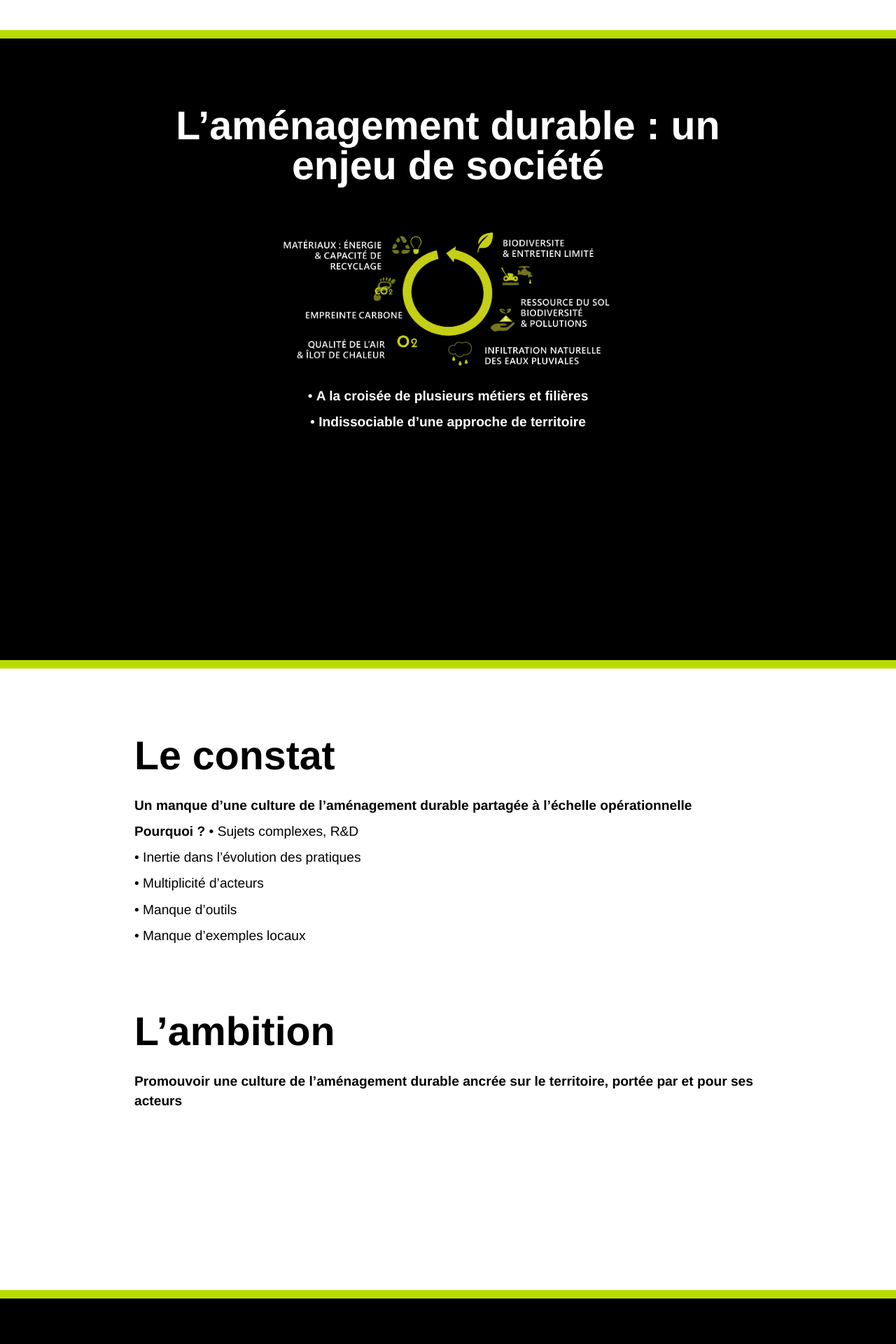
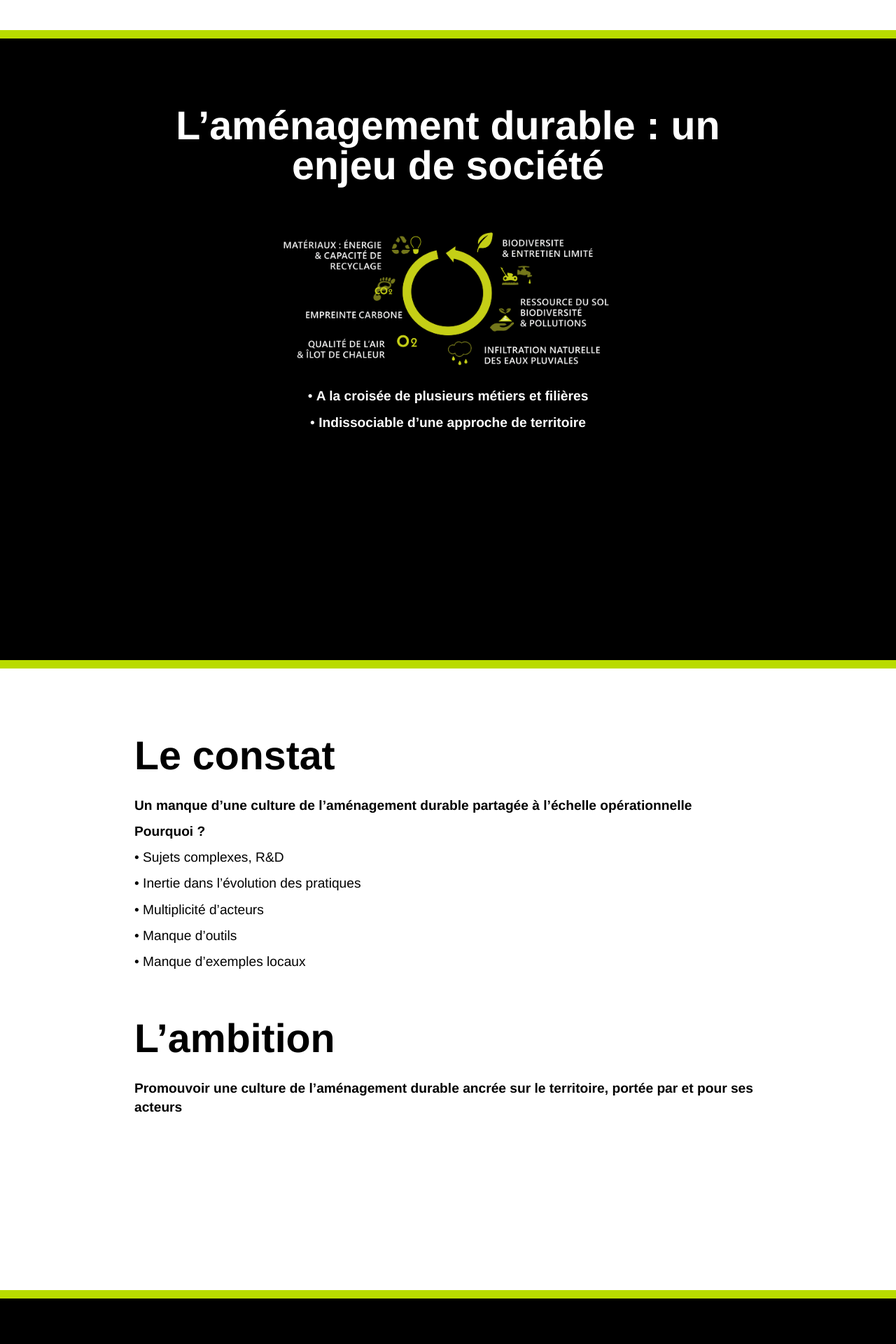
Before and after one commit to pierrenault/hopdurable.github.io, a Jekyll site: the page built from index.md, in a window 1280 px wide. Shown: the part 857-2777 px from the top of the page at 70% size. Built offline with Jekyll 4.4.1, drawn with Linux system fonts in a browser that asks for light colours; comment, search, counter and statistics services are not loaded.

Commit message:
Update index.md

```diff
--- a/index.md
+++ b/index.md
@@ -20,7 +20,7 @@
 
 <section markdown="1" class="center">
 # L'aménagement durable : un enjeu de société
-<img src="assets/images/amenagement-durable-schema.svg">
+<img src="assets/images/amenagement-durable-schema2.svg">
 <br>
 
 • **A la croisée de plusieurs métiers et filières**
@@ -37,6 +37,7 @@
 **Un manque d’une culture de l’aménagement durable partagée à l’échelle opérationnelle**
 
 **Pourquoi ?**
+
 • Sujets complexes, R&D
 
 • Inertie dans l’évolution des pratiques
@@ -46,7 +47,6 @@
 • Manque d’outils
 
 • Manque d’exemples locaux
-<br>
 
 # L'ambition
 **Promouvoir une culture de l’aménagement durable ancrée sur le territoire, portée par et pour ses acteurs**
```
